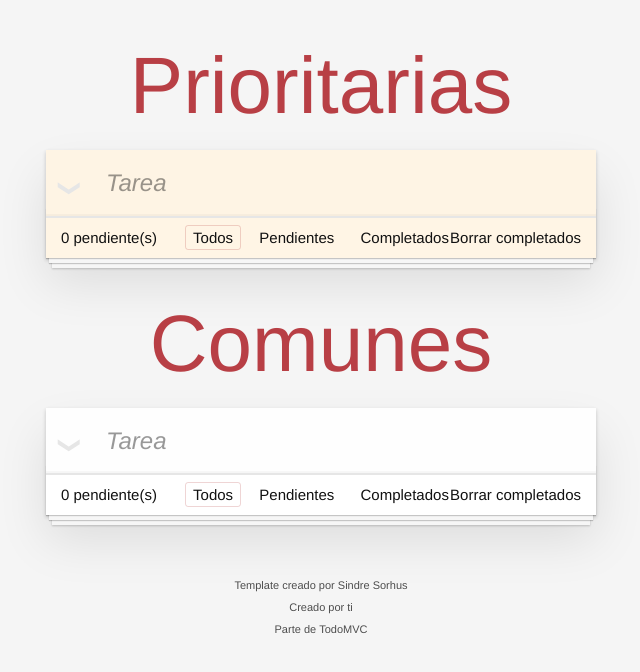
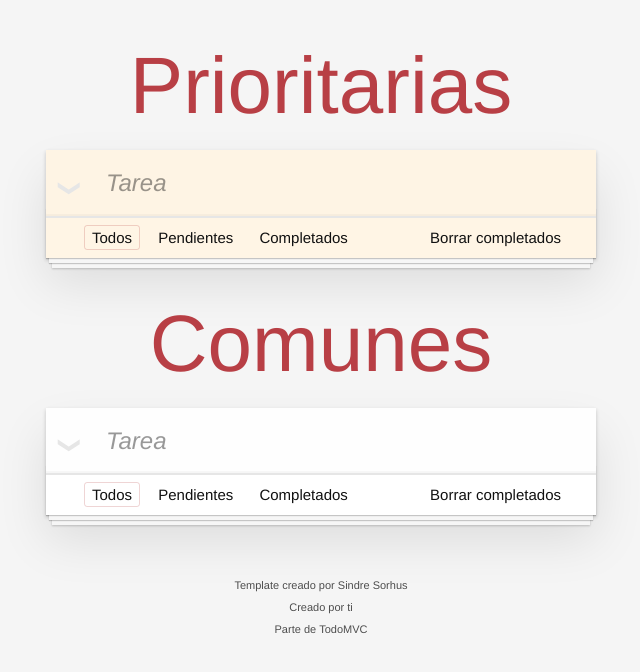
Before and after one commit to boterobpablo/lista-tareas, a website built with webpack: page src/index.html in a window 1280 px wide. Shown: the whole page, without its empty margins (319-959 px from the left). Built offline with nearby package versions, Linux system fonts and the light colour scheme.

Commit message:
Detalles

```diff
--- a/src/index.html
+++ b/src/index.html
@@ -40,8 +40,6 @@
 		</section>
 		<!-- This footer should hidden by default and shown when there are todos -->
 		<footer class="footer">
-			<!-- This should be `0 items left` by default -->
-			<span class="todo-count"><strong>0</strong> pendiente(s)</span>
 			<!-- Remove this if you don't implement routing -->
 			<ul class="filters">
 				<li>
@@ -91,8 +89,6 @@
 		</section>
 		<!-- This footer should hidden by default and shown when there are todos -->
 		<footer class="footer">
-			<!-- This should be `0 items left` by default -->
-			<span class="todo-count"><strong>0</strong> pendiente(s)</span>
 			<!-- Remove this if you don't implement routing -->
 			<ul class="filters">
 				<li>
--- a/src/styles.css
+++ b/src/styles.css
@@ -262,9 +262,12 @@ body {
 }
 
 .footer {
-	padding: 10px 15px;
+	display: flex;
+	justify-content: space-between;
+	align-items: center;
+	padding: 10px 35px;
 	height: 20px;
-	text-align: center;
+	/* text-align: center; */
 	font-size: 15px;
 	border-top: 1px solid #e6e6e6;
 }
@@ -297,7 +300,7 @@ body {
 	margin: 0;
 	padding: 0;
 	list-style: none;
-	position: absolute;
+	/* position: absolute; */
 	right: 0;
 	left: 0;
 }
@@ -325,8 +328,8 @@ body {
 
 .clear-completed,
 html .clear-completed:active {
-	float: right;
-	position: relative;
+	/* float: right; */
+	/* position: relative; */
 	line-height: 20px;
 	text-decoration: none;
 	cursor: pointer;
@@ -373,9 +376,11 @@ html .clear-completed:active {
 	}
 }
 
-@media (max-width: 430px) {
+@media (max-width: 479px) {
 	.footer {
 		height: 50px;
+		flex-direction: column;
+		/* align-items: ; */
 	}
 
 	.filters {
@@ -472,20 +477,20 @@ hr {
 	right: 3px;
 }
 
-.quote footer {
+/* .quote footer {
 	position: absolute;
 	bottom: -40px;
 	right: 0;
-}
+} */
 
-.quote footer img {
+/* .quote footer img {
 	border-radius: 3px;
 }
 
 .quote footer a {
 	margin-left: 5px;
 	vertical-align: middle;
-}
+} */
 
 .speech-bubble {
 	position: relative;
```
